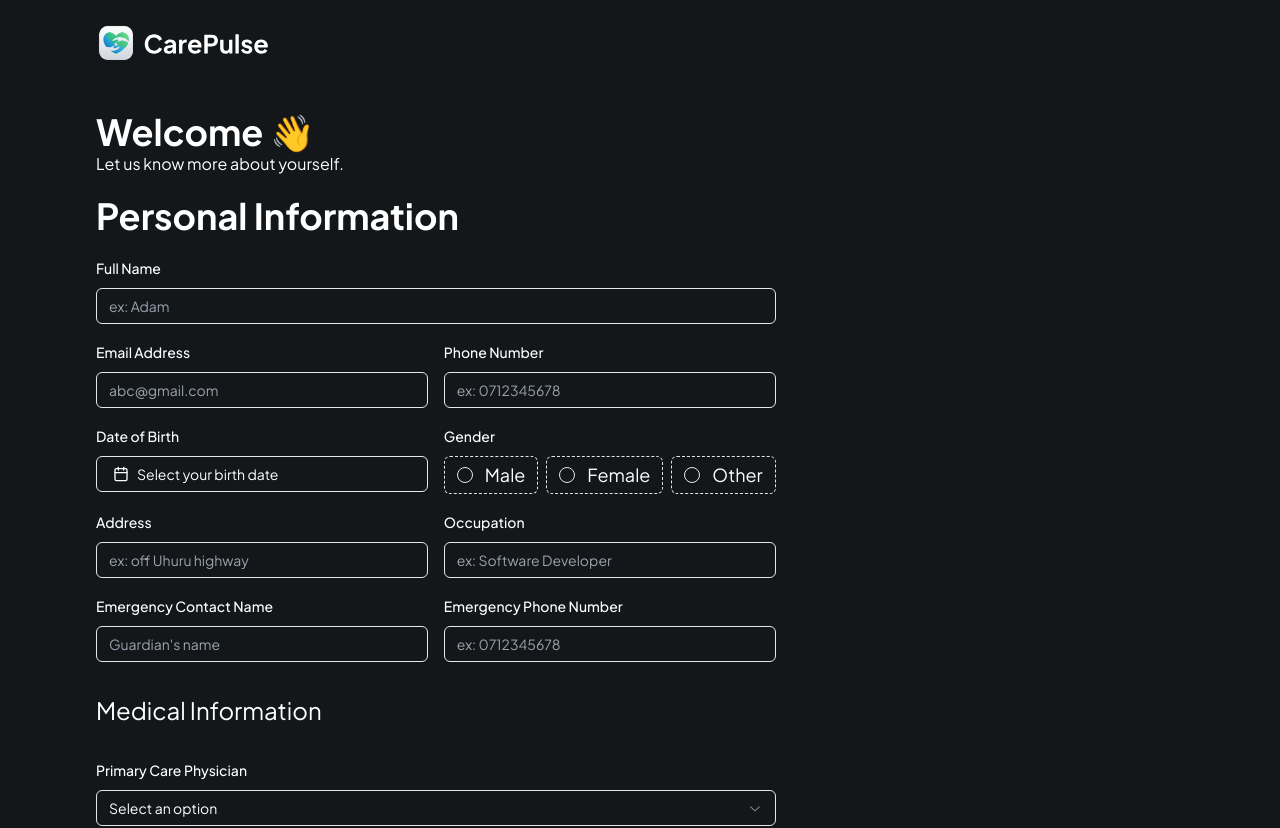
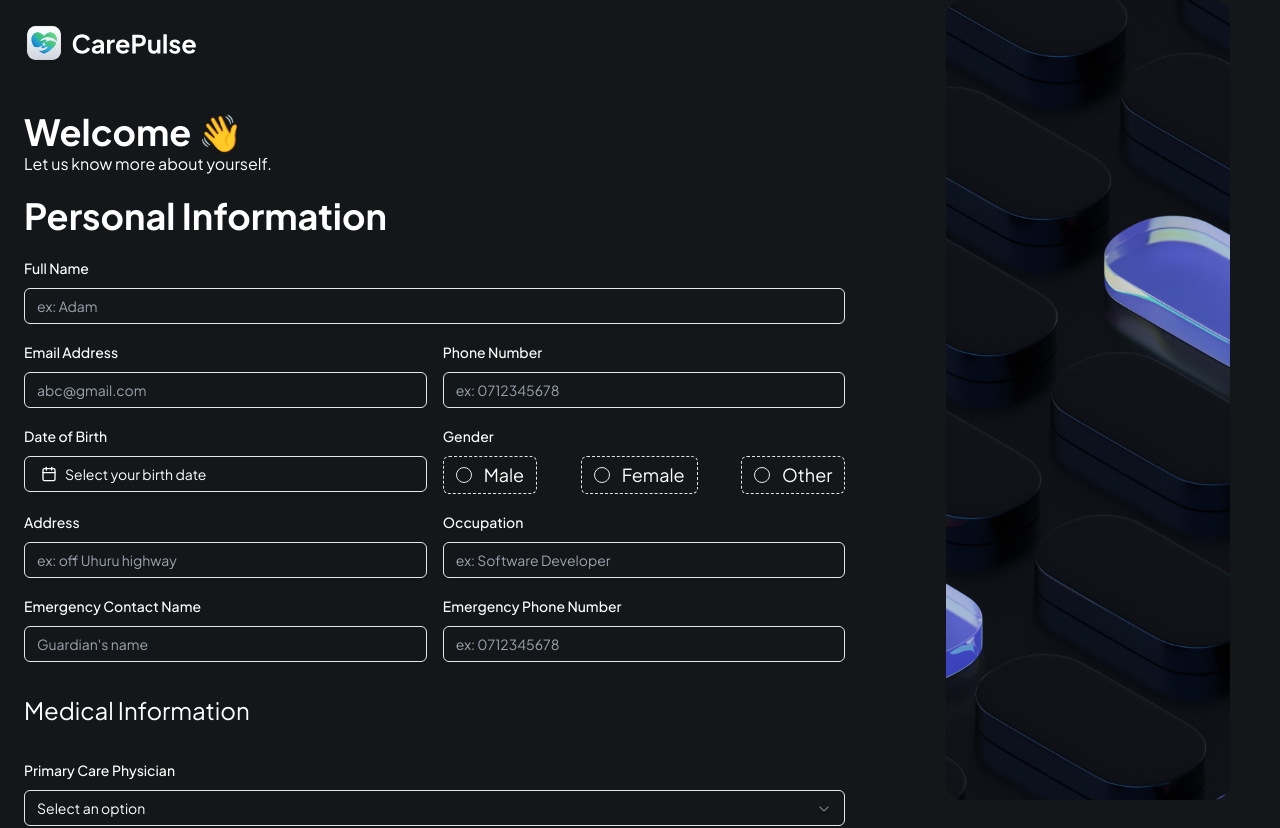
Before and after one commit to Tech-Ops-Research-Hub/carepulse, a Next.js app: page /patient/kyc in a window 1280 px wide. Shown: the top 828 px of the page. Built offline with nearby package versions, Linux system fonts and the light colour scheme.

Commit message:
fix: responsiveness

```diff
--- a/app/(root)/patient/kyc/page.tsx
+++ b/app/(root)/patient/kyc/page.tsx
@@ -71,7 +71,7 @@ const PatientOnboardingPage = () => {
 
 	return (
 		<div className='flex gap-10 justify-between'>
-			<div className='grid gap-5'>
+			<div className='grid gap-5 lg:w-2/3'>
 				<div>
 					<h1 className='text-2xl md:text-4xl font-bold'>Welcome 👋</h1>
 					<p className=''>Let us know more about yourself.</p>
@@ -460,7 +460,8 @@ const PatientOnboardingPage = () => {
 					</form>
 				</Form>
 			</div>
-			<div className='fixed min-h-screen md:flex hidden '>
+			<div className='absolute top-0 right-0 max-h-screen lg:flex hidden w-96 h-full'>
+				<div className='relative h-full w-full'>
 					<Image
 						src='/assets/images/Illustration.png'
 						alt=''
@@ -469,6 +470,7 @@ const PatientOnboardingPage = () => {
 					/>
 				</div>
 			</div>
+		</div>
 	);
 };
 
--- a/app/(root)/patient/layout.tsx
+++ b/app/(root)/patient/layout.tsx
@@ -14,7 +14,7 @@ export default function RootLayout({
   return (
     <html lang="en">
       <body>
-        <div className="px-6 md:px-24 py-6 relative">
+        <div className="p-6 max-w-7xl mx-auto relative">
           <Header />
           {children}
         </div>
```
Lines whose indentation alone changed are shown as unchanged.
